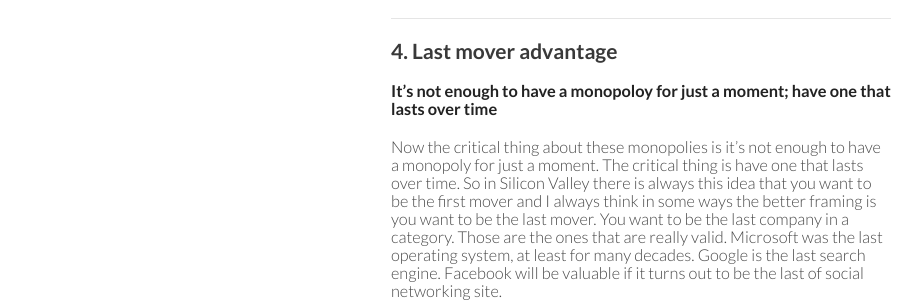
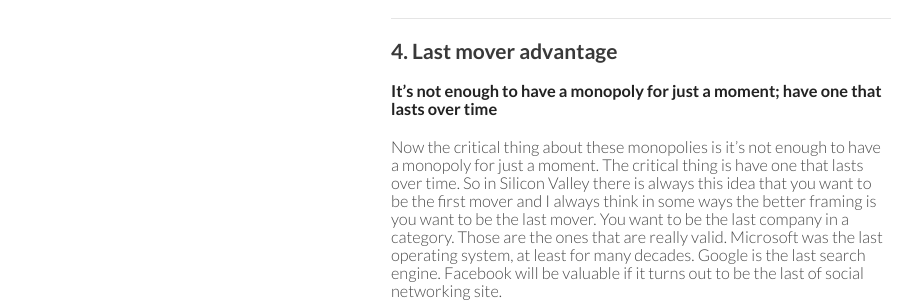
Before and after one commit to bnjs/bnjs.github.io, a Jekyll site: the page built from notes/cs183b-lecture-5-peter-thiel-business-strategy-and-monopoly-theory.md, in a window 1280 px wide and 900 px high, scrolled down 7289 px. Shown: the part 179-481 px from the top of the window, without its empty margins (179-1101 px from the left). Built offline with Jekyll 4.4.1, drawn with Linux system fonts in a browser that asks for light colours; nearby versions of some CDN libraries; comment, search, counter and statistics services are not loaded.

Commit message:
Fix typo: monopoloy

```diff
--- a/notes/cs183b-lecture-5-peter-thiel-business-strategy-and-monopoly-theory.md
+++ b/notes/cs183b-lecture-5-peter-thiel-business-strategy-and-monopoly-theory.md
@@ -144,7 +144,7 @@
 
 ## 4. Last mover advantage
 
-### **It's not enough to have a monopoloy for just a moment; have one that lasts over time**
+### **It's not enough to have a monopoly for just a moment; have one that lasts over time**
 
 ### Now the critical thing about these monopolies is it's not enough to have a monopoly for just a moment. The critical thing is have one that lasts over time. So in Silicon Valley there is always this idea that you want to be the first mover and I always think in some ways the better framing is you want to be the last mover. You want to be the last company in a category. Those are the ones that are really valid. Microsoft was the last operating system, at least for many decades. Google is the last search engine. Facebook will be valuable if it turns out to be the last of social networking site.
 
```
